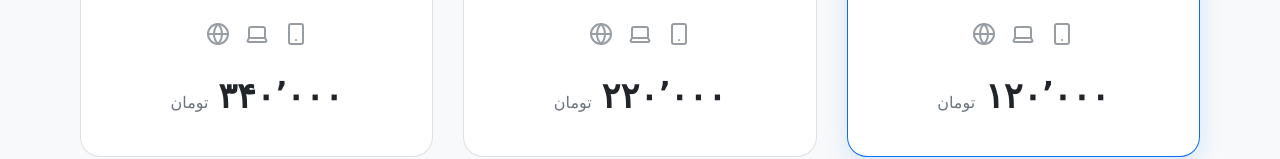
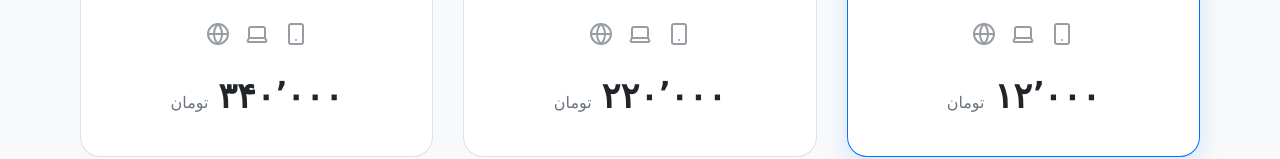
Before and after one commit to AyTechnic/AyVPN-Site, a website: page index.html in a window 1280 px wide. Shown: the part 646-805 px from the top of the page. Drawn offline with nearby package versions, Linux system fonts and the light colour scheme; a web font is replaced by a local one.

Commit message:
Update index.html

```diff
--- a/index.html
+++ b/index.html
@@ -414,11 +414,11 @@ document.addEventListener('DOMContentLoaded', () => {
     // --- DATA & CONFIG ---
     // Icons from lucide.dev. Colors are for the renewal slider UI.
     const plansData = [
-        { id: 1, duration: '۱ ماهه', price: 120000, desc: 'اشتراک ۳۰ روزه', icon: 'gem', type: 'unlimited', color: '#0d6efd' },
+        { id: 1, duration: '۱ ماهه', price: 12000, desc: 'اشتراک ۳۰ روزه', icon: 'gem', type: 'unlimited', color: '#0d6efd' },
         { id: 2, duration: '۲ ماهه', price: 220000, desc: 'اشتراک ۶۰ روزه', icon: 'zap', type: 'unlimited', color: '#198754' },
         { id: 3, duration: '۳ ماهه', price: 340000, desc: 'اشتراک ۹۰ روزه', icon: 'star', type: 'unlimited', color: '#6f42c1' },
         { id: 4, duration: '۶ ماهه', price: 600000, desc: 'اشتراک ۱۸۰ روزه', icon: 'flame', type: 'unlimited', color: '#ffc107' },
-        { id: 5, duration: '۱ ساله', price: 1000000, desc: 'اشتراک ۳۶۵ روزه', icon: 'shield', type: 'unlimited', color: '#dc3545' },
+        { id: 5, duration: '۱ ساله', price: 10000, desc: 'اشتراک ۳۶۵ روزه', icon: 'shield', type: 'unlimited', color: '#dc3545' },
         { id: 6, duration: '۲ ساله', price: 2000000, desc: 'اشتراک ۷۳۰ روزه', icon: 'crown', type: 'unlimited', color: '#fd7e14' }
     ];
     const nationalPlansData = [
```
